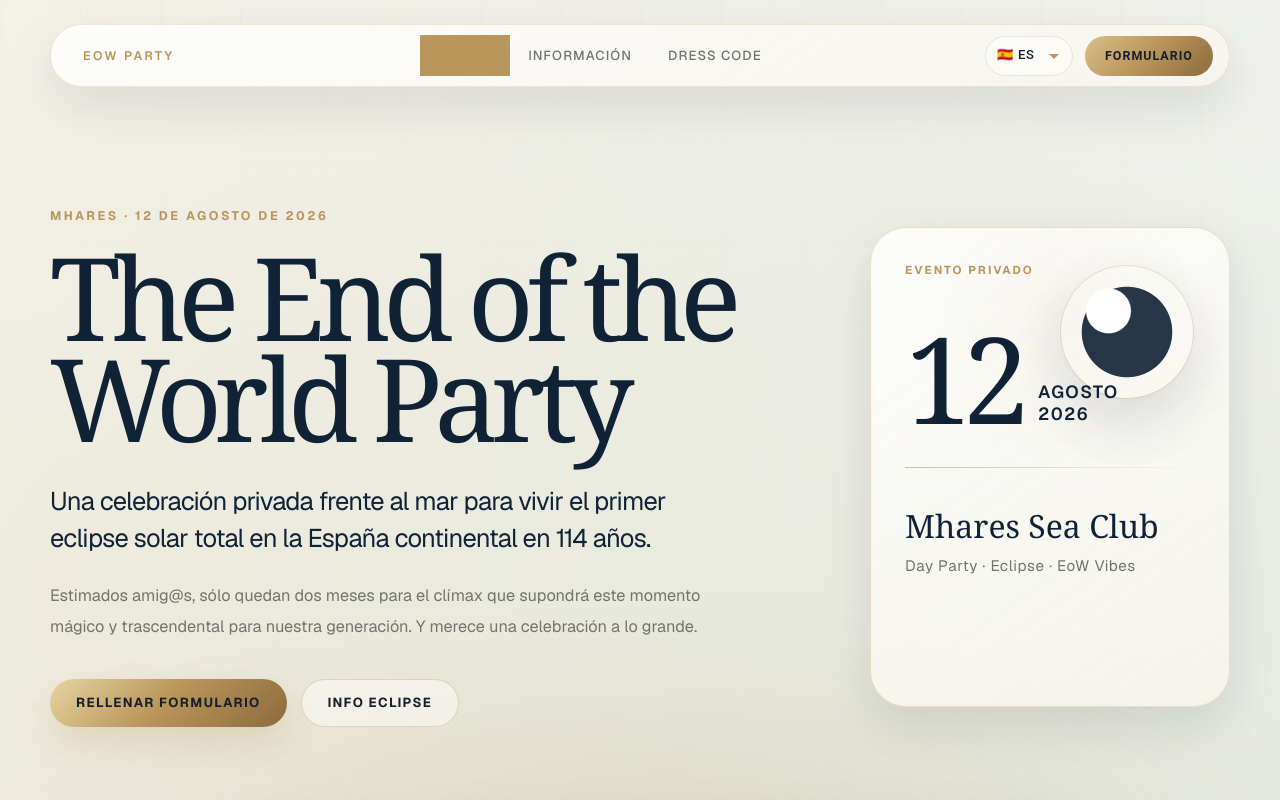
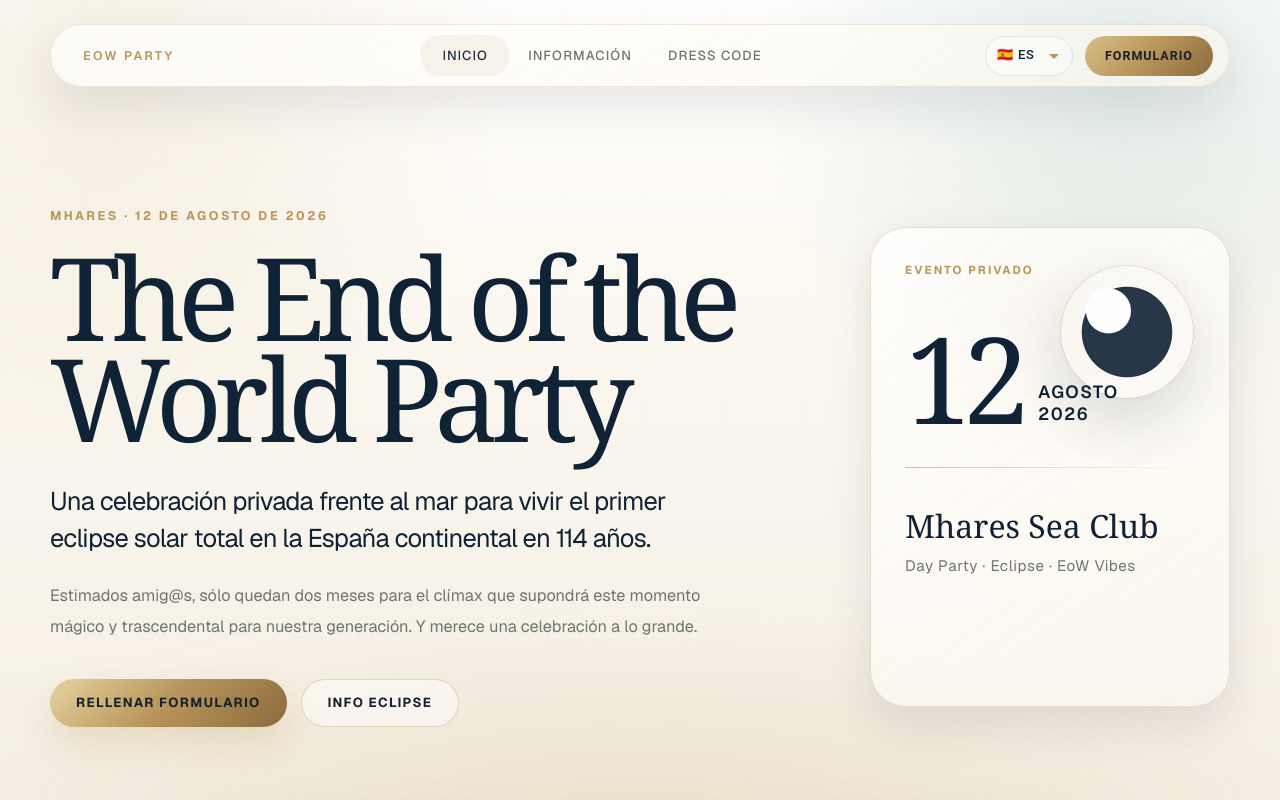
Before and after one commit to jose149/eclipse, a Next.js app: page / in a window 1280 px wide. Shown: the top 800 px of the page. Built offline with nearby package versions, Linux system fonts and the light colour scheme.

Commit message:
fix navbar

```diff
--- a/src/app/components/header/Header.tsx
+++ b/src/app/components/header/Header.tsx
@@ -72,6 +72,11 @@ export default function Header() {
     "& .MuiTabs-indicator": {
       height: 1,
       backgroundColor: "#B9965B",
+      borderRadius: "3996px",
+      opacity: 0.1,
+      fontSize: "0.74rem",
+      fontWeight: 600,
+      letterSpacing: "0.06em",
     },
 
     "& .MuiTab-root": {
@@ -133,7 +138,7 @@ export default function Header() {
           borderRadius: 999,
           border: "1px solid rgba(185, 150, 91, 0.22)",
           background:
-            "linear-gradient(145deg, rgba(255,255,255,0.82), rgba(251,247,239,0.68))",
+            "linear-gradient(145deg, rgba(255,255,255,0.72), rgba(251,247,239,0.58))",
           boxShadow: "0 18px 50px rgba(16, 34, 53, 0.10)",
           backdropFilter: "blur(18px)",
         }}
@@ -166,7 +171,7 @@ export default function Header() {
           centered
           sx={{
             minHeight: 40,
-            display: { xs: "none", md: "flex" },
+            display: { xs: "flex", md: "flex" },
 
             ...tabsStyles,
 
--- a/src/app/page.module.css
+++ b/src/app/page.module.css
@@ -65,7 +65,9 @@
     BlinkMacSystemFont,
     "Segoe UI",
     sans-serif;
-  overflow-x: clip;
+    overflow-x: scroll;
+    overflow-y: scroll;
+    height: 100vh;
 }
 
 .page section {
```
Also changed, not shown: 1 other file (tests, documents, lock files or other folders).
